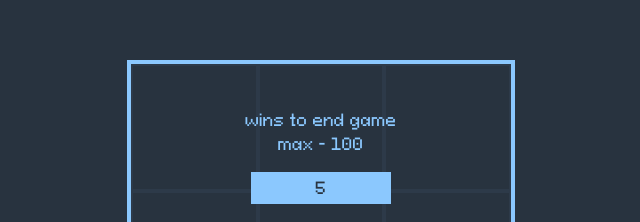
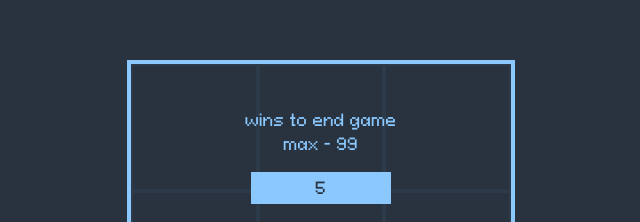
Before and after one commit to vbishel/react-tictactoe, a React (Vite) app in the folder frontend/frontend/: page /create-room in a window 1280 px wide. Shown: the part 140-362 px from the top of the page, without its empty margins (319-959 px from the left). Built offline with nearby package versions, Linux system fonts and the light colour scheme.

Commit message:
Небольшие исправления

```diff
--- a/frontend/frontend/src/pages/CreateRoomPage.tsx
+++ b/frontend/frontend/src/pages/CreateRoomPage.tsx
@@ -50,7 +50,7 @@ export default function CreateRoomPage() {
   return (
     <PageContainer>
       <div>wins to end game</div>
-      <div>max - 100</div>
+      <div>max - 99</div>
       <ControlledInput
       type="number"
       value={state.winsToEnd}
--- a/frontend/frontend/src/pages/JoinRoomPage.tsx
+++ b/frontend/frontend/src/pages/JoinRoomPage.tsx
@@ -45,7 +45,7 @@ export default function JoinRoomPage() {
       maxLength={6}
       />
       <ButtonPrimary
-      className="mt-6 w-[100px] h-[10px]"
+      className="mt-6 w-[80px] h-[10px]"
       onClick={handleRoomJoin}
       >
         JOIN
```
Also changed, not shown: 1 other file (tests, documents, lock files or other folders).
